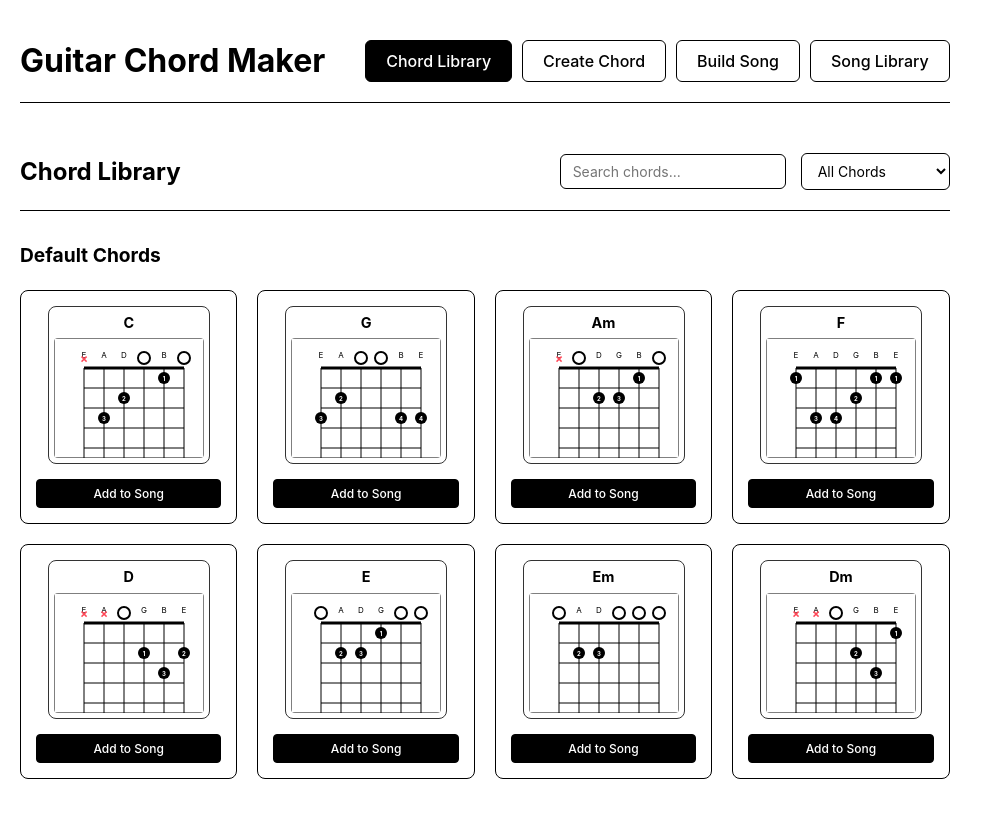
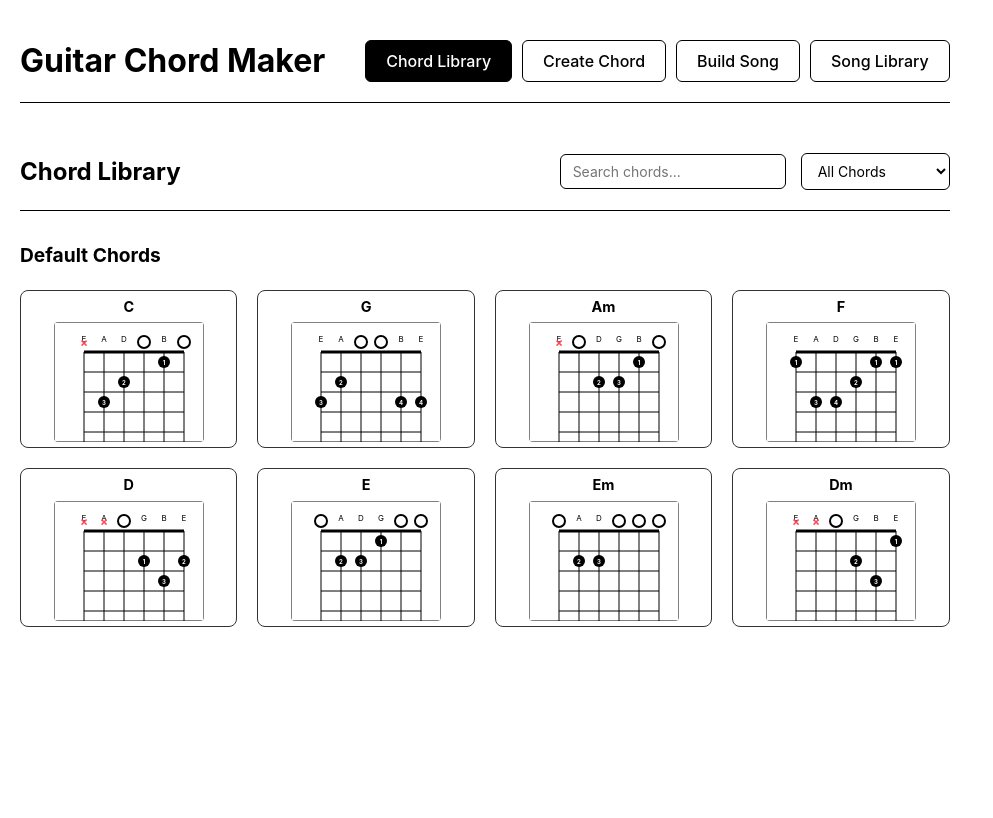
Before and after one commit to renevanosnabrugge/guitar-chord-maker, a React (Vite) app: page / in a window 1280 px wide. Shown: the top 818 px of the page, without its empty margins (0-993 px from the left). Built offline with nearby package versions, Linux system fonts and the light colour scheme.

Commit message:
removed add to song

```diff
--- a/src/components/ChordLibrary/ChordLibrary.css
+++ b/src/components/ChordLibrary/ChordLibrary.css
@@ -145,6 +145,24 @@
   font-size: 1.1em;
 }
 
+/* Custom chord items that need actions (edit/delete) */
+.chord-library__custom-item {
+  display: flex;
+  flex-direction: column;
+  align-items: center;
+  padding: 15px;
+  border: 1px solid black;
+  border-radius: 8px;
+  background: white;
+  transition: all 0.2s;
+}
+
+.chord-library__custom-item:hover {
+  border-color: black;
+  transform: translateY(-2px);
+  box-shadow: 0 4px 8px rgba(0, 0, 0, 0.3);
+}
+
 @media (max-width: 768px) {
   .chord-library__header {
     flex-direction: column;
--- a/src/components/ChordLibrary/ChordLibrary.tsx
+++ b/src/components/ChordLibrary/ChordLibrary.tsx
@@ -60,17 +60,11 @@ export const ChordLibrary: React.FC<ChordLibraryProps> = ({
           <h3>Default Chords</h3>
           <div className="chord-library__grid">
             {defaultChords.map(chord => (
-              <div key={chord.id} className="chord-library__item">
-                <ChordChart chord={chord} size="small" />
-                <div className="chord-library__actions">
-                  <button
-                    onClick={() => onSelectChord(chord.id)}
-                    className="chord-library__action chord-library__action--select"
-                  >
-                    Add to Song
-                  </button>
-                </div>
-              </div>
+              <ChordChart
+                key={chord.id}
+                chord={chord}
+                size="small"
+              />
             ))}
           </div>
         </div>
@@ -81,15 +75,9 @@ export const ChordLibrary: React.FC<ChordLibraryProps> = ({
           <h3>Custom Chords</h3>
           <div className="chord-library__grid">
             {customChords.map(chord => (
-              <div key={chord.id} className="chord-library__item">
+              <div key={chord.id} className="chord-library__custom-item">
                 <ChordChart chord={chord} size="small" />
                 <div className="chord-library__actions">
-                  <button
-                    onClick={() => onSelectChord(chord.id)}
-                    className="chord-library__action chord-library__action--select"
-                  >
-                    Add to Song
-                  </button>
                   <button
                     onClick={() => onEditChord(chord)}
                     className="chord-library__action chord-library__action--edit"
```
